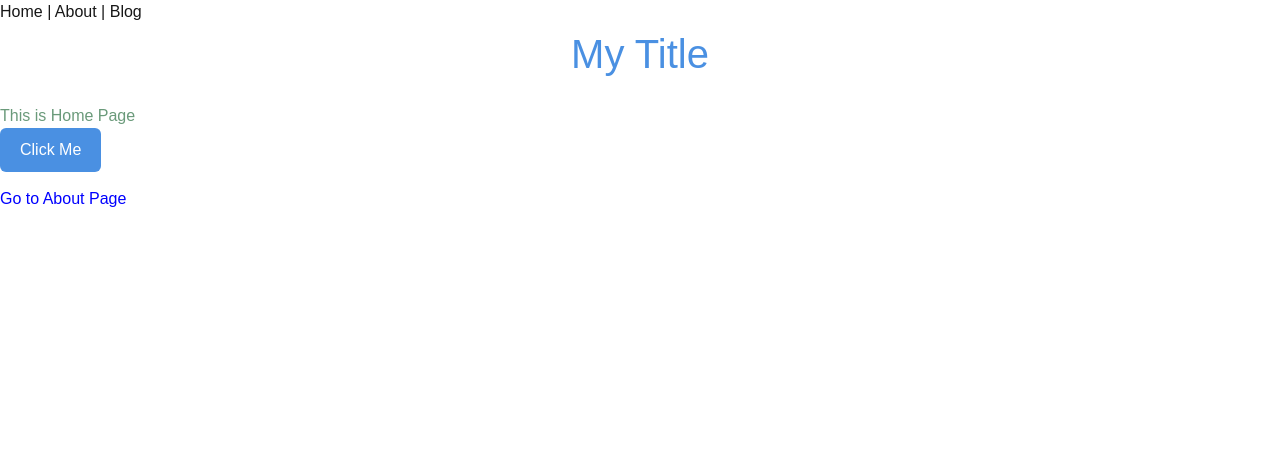
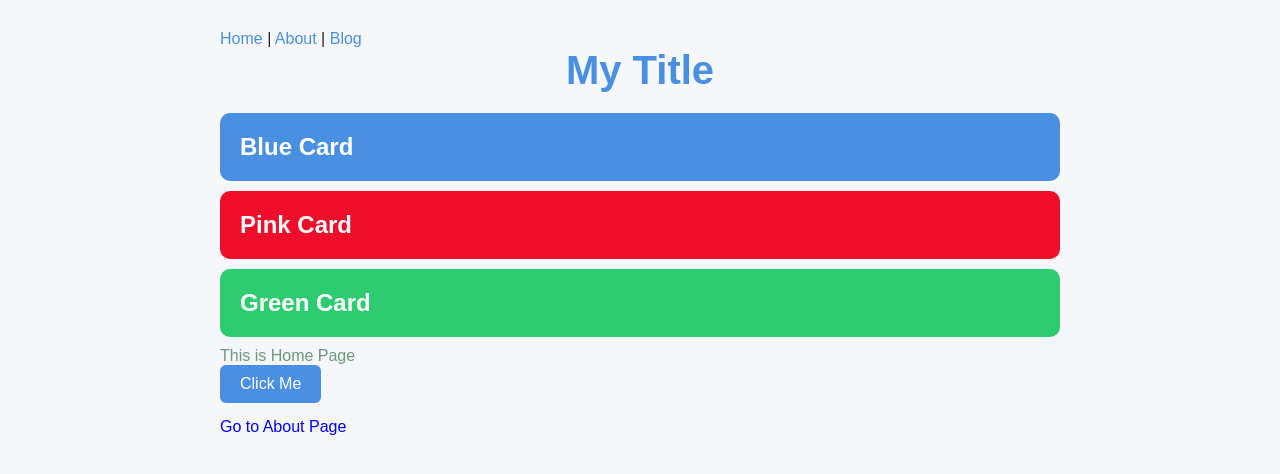
Before and after one commit to Nyukaa/NextJSTasks, a Next.js app: page / in a window 1280 px wide. Shown: the top 474 px of the page. Built offline with nearby package versions, Linux system fonts and the light colour scheme.

Commit message:
Task3-5 Add global styles, layout component, and card component

```diff
--- a/Fundamentals_of_Next.js/3-Styling_in_Next.js/Assignment3.ts
+++ b/Fundamentals_of_Next.js/3-Styling_in_Next.js/Assignment3.ts
@@ -0,0 +1,3 @@
+// Assignment 3 - Global Styles Setup
+// Repository: https://github.com/Nyukaa/NextJSTasks
+// The implementation is in: styles/globals.css app/layout.js,
--- a/Fundamentals_of_Next.js/3-Styling_in_Next.js/Assignment4.ts
+++ b/Fundamentals_of_Next.js/3-Styling_in_Next.js/Assignment4.ts
@@ -0,0 +1,3 @@
+// Assignment 4 - Inline Styled Card
+// Repository: https://github.com/Nyukaa/NextJSTasks
+// The implementation is in: components/Card.tsx app/page.tsx
--- a/Fundamentals_of_Next.js/3-Styling_in_Next.js/Assignment5.ts
+++ b/Fundamentals_of_Next.js/3-Styling_in_Next.js/Assignment5.ts
@@ -0,0 +1,3 @@
+// Assignment 5 - Layout Component with Mixed Styles
+// Repository: https://github.com/Nyukaa/NextJSTasks
+// The implementation is in: components/AppLayout.module.css components/AppLayout.js app/page.tsx
--- /dev/null
+++ b/app/components/AppLayout.module.css
@@ -0,0 +1,11 @@
+.container {
+  max-width: 900px;
+  margin: 0 auto;
+  padding: 20px;
+  background-color: #f5f7fb;
+  border-radius: 12px;
+}
+
+.content {
+  padding: 10px;
+}
--- /dev/null
+++ b/app/components/AppLayout.tsx
@@ -0,0 +1,11 @@
+import styles from "./AppLayout.module.css";
+
+import { ReactNode } from "react";
+
+export default function AppLayout({ children }: { children: ReactNode }) {
+  return (
+    <div className={styles.container}>
+      <div className={styles.content}>{children}</div>
+    </div>
+  );
+}
--- /dev/null
+++ b/app/components/Card.tsx
@@ -0,0 +1,19 @@
+type CardProps = {
+  bgColor: string;
+  title: string;
+};
+export default function Card({ bgColor, title }: CardProps) {
+  return (
+    <div
+      style={{
+        backgroundColor: bgColor,
+        padding: "20px",
+        borderRadius: "10px",
+        margin: "10px 0",
+        color: "white",
+      }}
+    >
+      <h2>{title}</h2>
+    </div>
+  );
+}
--- a/app/layout.tsx
+++ b/app/layout.tsx
@@ -1,33 +1,18 @@
-import type { Metadata } from "next";
-import { Geist, Geist_Mono } from "next/font/google";
-import "./globals.css";
+import "@/styles/globals.css";
 
-const geistSans = Geist({
-  variable: "--font-geist-sans",
-  subsets: ["latin"],
-});
-
-const geistMono = Geist_Mono({
-  variable: "--font-geist-mono",
-  subsets: ["latin"],
-});
-
-export const metadata: Metadata = {
-  title: "Create Next App",
-  description: "Generated by create next app",
+export const metadata = {
+  title: "Next App",
+  description: "Learning Next.js",
 };
 
 export default function RootLayout({
   children,
-}: Readonly<{
+}: {
   children: React.ReactNode;
-}>) {
+}) {
   return (
-    <html
-      lang="en"
-      className={`${geistSans.variable} ${geistMono.variable} h-full antialiased`}
-    >
-      <body className="min-h-full flex flex-col">{children}</body>
+    <html lang="en">
+      <body>{children}</body>
     </html>
   );
 }
--- a/app/page.tsx
+++ b/app/page.tsx
@@ -1,14 +1,20 @@
+import AppLayout from "./components/AppLayout";
 import Link from "next/link";
 import styles from "./home/home.module.css";
 import Navigation from "./components/Navigation";
 import Title from "./components/Title";
 import Button from "./components/Button";
+import Card from "./components/Card";
 
 export default function Home() {
   return (
+    <AppLayout>
       <div>
         <Navigation />
         <Title />
+        <Card bgColor="#4a90e2" title="Blue Card" />
+        <Card bgColor="#ee0e2a" title="Pink Card" />
+        <Card bgColor="#2ecc71" title="Green Card" />
 
         <p className={styles.text}>This is Home Page</p>
         <Button />
@@ -18,5 +24,6 @@ export default function Home() {
           </Link>
         </div>
       </div>
+    </AppLayout>
   );
 }
--- /dev/null
+++ b/styles/globals.css
@@ -0,0 +1,20 @@
+* {
+  margin: 0;
+  padding: 0;
+  box-sizing: border-box;
+}
+
+body {
+  font-family: Arial, sans-serif;
+  background-color: #f5f7fb;
+  color: #222;
+}
+
+h1 {
+  color: #4a90e2;
+}
+
+a {
+  text-decoration: none;
+  color: #4a90e2;
+}
```
Lines whose indentation alone changed are shown as unchanged.
